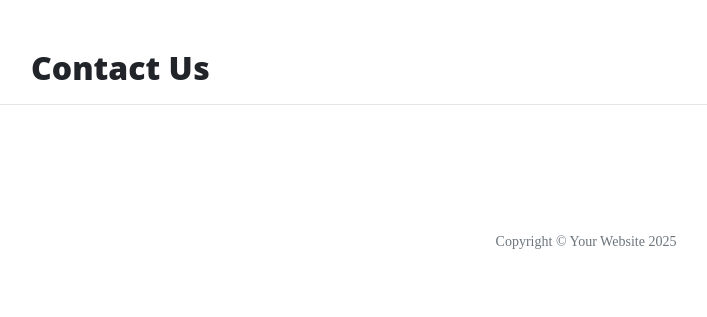
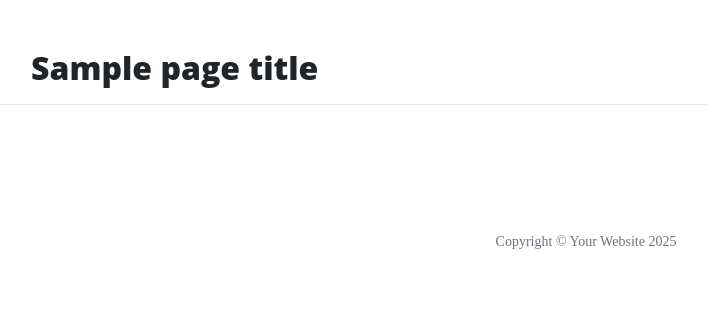
Before and after one commit to Sirjay009/thorin-flask-app, a Flask app: template templates/contact.html in a window 1280 px wide. Shown: the part 629-946 px from the top of the page, without its empty margins (54-761 px from the left). Run offline with Flask 3, Linux system fonts and the light colour scheme; the template is opened without the code that fills it: most values are stand-ins (such as "Sample title", 1, 10 or a date in 2020); some libraries are stand-ins or nearby versions.

Commit message:
Replace header with variable

```diff
--- a/templates/contact.html
+++ b/templates/contact.html
@@ -1,6 +1,6 @@
 {% extends "base.html" %}
 {% block content %}
 
-    <h2>Contact Us</h2>
+    <h2>{{ page_title }}</h2>
 
 {% endblock %}
```
